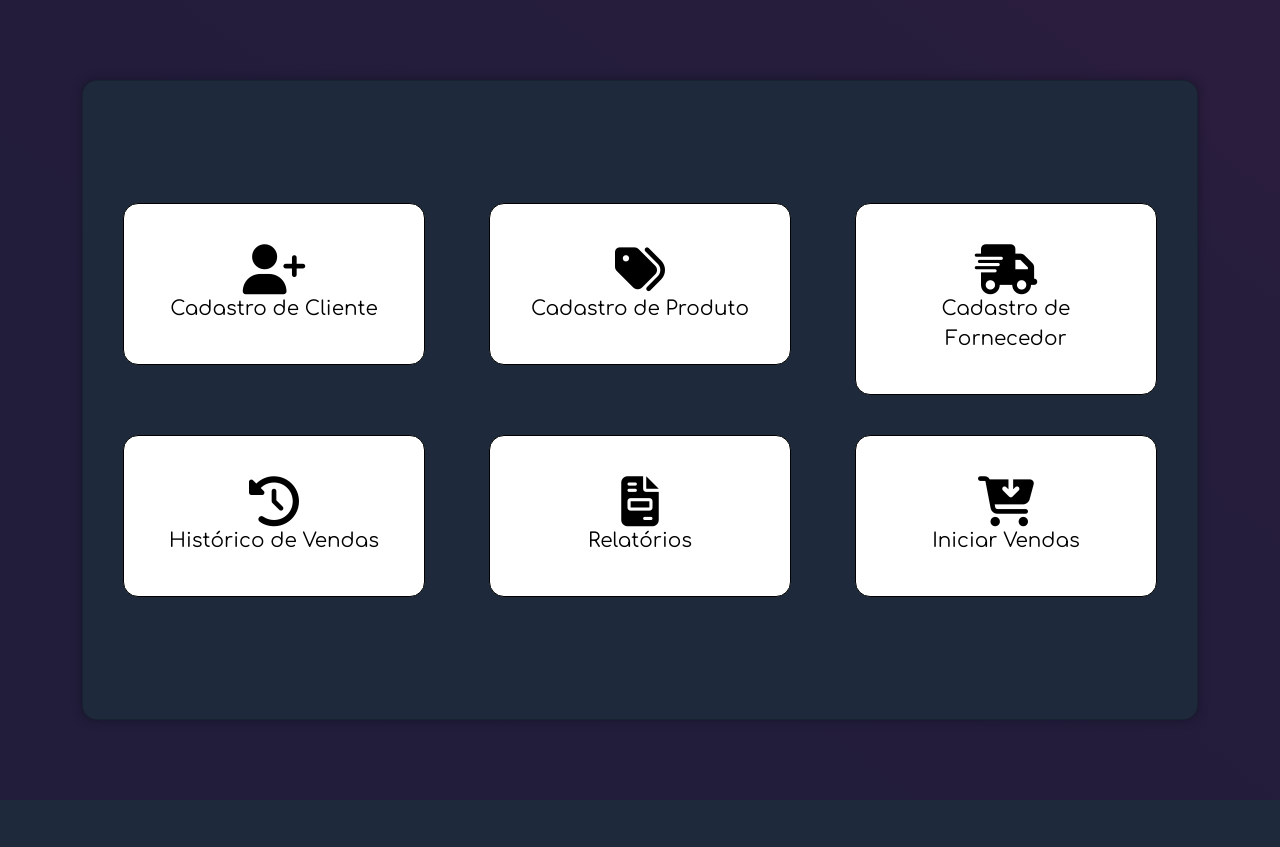
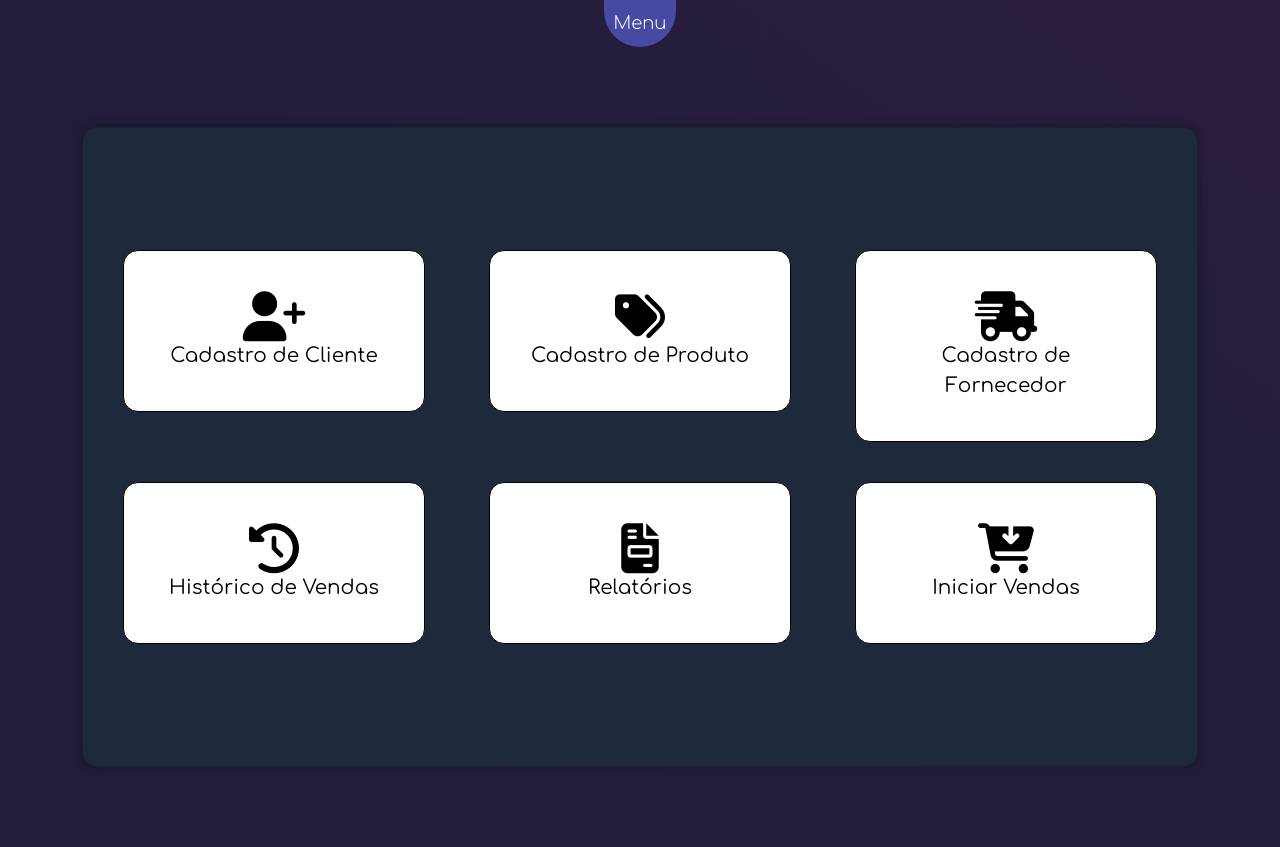
Before and after one commit to oliveiradeflavio/horus_pdv, a PHP site: page /web/home.php in a window 1280 px wide. Before the commit the page ends 731 px from the top, so only its background shows below. Run offline with PHP 8.4, Linux system fonts and the light colour scheme; some libraries are stand-ins or nearby versions.

Commit message:
implementando o menu offcanvas

```diff
--- a/VERSAO_2/horuspdv-app/hpdv.com.br/app/css/home.css
+++ b/VERSAO_2/horuspdv-app/hpdv.com.br/app/css/home.css
@@ -4,6 +4,26 @@
     display: flex;
     flex-direction: column;
     justify-content: center;
+}
+
+#menu {
+    display: flex;
+    justify-content: center;
+    align-items: center;
+}
+
+.btn-enter {
+    border-top-left-radius: 0px;
+    border-top-right-radius: 0px;
+    border-bottom-right-radius: 129px;
+    border-bottom-left-radius: 129px;
+    padding: 10px;
+    font-size: 18px;
+}
+
+.btn-enter:hover {
+    transform: scale(1.1);
+    transition: all .3s ease-in;
 }
 
 .card {
@@ -28,7 +48,6 @@
     border: 1px solid #000;
     padding: 40px;
     text-align: center;
-    /* white-space: nowrap; */
     color: var(--text-secondary);
     background: var(--text-primary);
     border-radius: 15px;
@@ -46,9 +65,33 @@
 
 }
 
+/* personalizar o offcanvas */
+.offcanvas {
+    background: var(--bg-card);
+    box-shadow: var(--shadow);
+    color: var(--text-primary);
+    border-radius: 15px;
+}
+
+.offcanvas-header button {
+    color: var(--text-primary) !important;
+
+}
+
+/* .offcanvas-header {
+    background: var(--bg-card);
+    border-bottom: 1px solid var(--text-primary);
+    border-radius: 15px 15px 0 0;
+} */
+
+/* .offcanvas-body {
+    background: var(--bg-card);
+    border-radius: 0 0 15px 15px;
+} */
+
 @media (max-width: 500px) {
     .card {
-        height: 80%;
+        height: 85%;
     }
 
     .card-box a {
--- /dev/null
+++ b/VERSAO_2/horuspdv-app/hpdv.com.br/app/layouts/menu.php
@@ -0,0 +1,13 @@
+<nav>
+    <div id='menu'>
+        <button class="btn btn-enter" type="button" data-bs-toggle="offcanvas" data-bs-target="#menuSuperior" aria-controls="offcanvasTop">Menu</button>
+    </div>
+    <div class="offcanvas offcanvas-top" tabindex="-1" id="menuSuperior" aria-labelledby="offcanvasTopLabel">
+        <div class="offcanvas-header">
+            <h5 class="offcanvas-title" id="offcanvasTopLabel">Offcanvas top</h5>
+            <button type="button" class="btn-close" data-bs-dismiss="offcanvas" aria-label="Close"></button>
+        </div>
+        <div class="offcanvas-body">
+            ...
+        </div>
+    </div>
--- a/VERSAO_2/horuspdv-app/hpdv.com.br/app/web/home.php
+++ b/VERSAO_2/horuspdv-app/hpdv.com.br/app/web/home.php
@@ -8,7 +8,9 @@
 </head>
 
 <body>
+    <?php require '../layouts/menu.php' ?>
     <main>
+        <section>
             <div class="container">
                 <div class="row">
                     <div class="col-md-12 center">
```
Also changed, not shown: 5 other files. Lines whose indentation alone changed are shown as unchanged.
